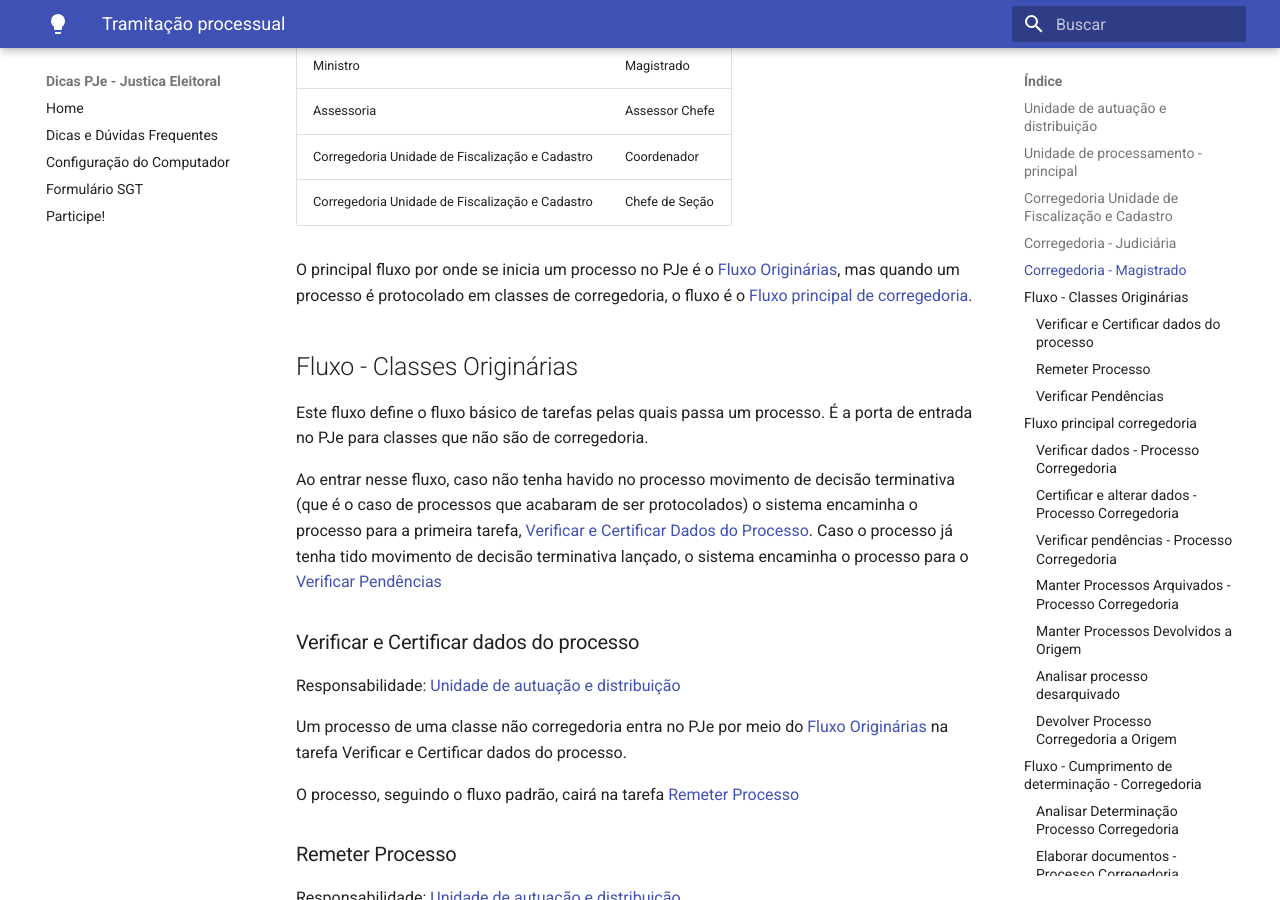
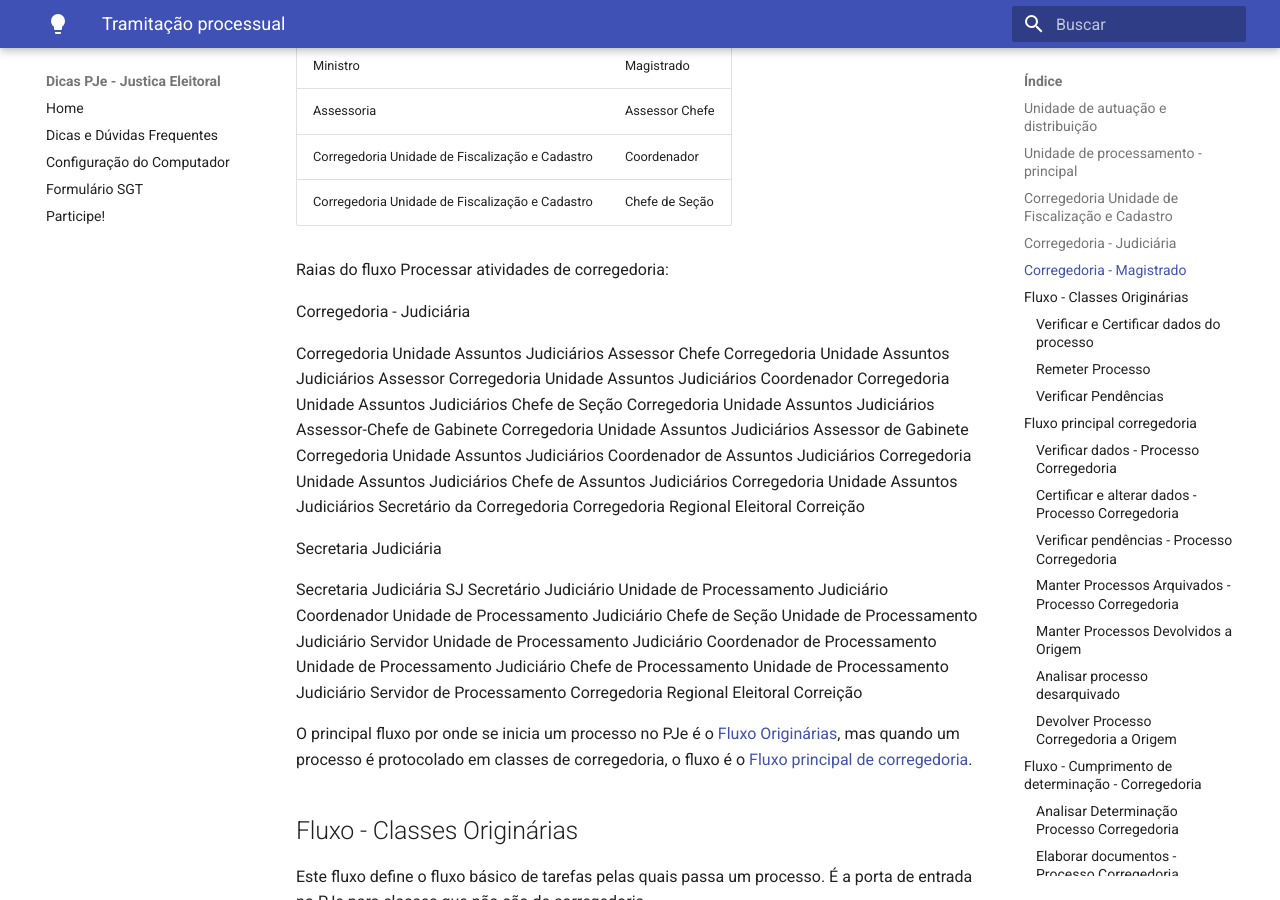
Before and after one commit to PJeJE/dicas_versao_1, an MkDocs documentation site: the page built from docs/corregedoria.md, in a window 1280 px wide and 900 px high, scrolled down 3418 px. Built offline with MkDocs 1.6.1 and Material for MkDocs 9.7.7, drawn with Linux system fonts in a browser that asks for light colours; nearby versions of some CDN libraries.

Commit message:
Update corregedoria.md

```diff
--- a/docs/corregedoria.md
+++ b/docs/corregedoria.md
@@ -65,6 +65,32 @@ Abaixo seguem algumas autorizações de acordo com as unidades onde são realiza
 |Assessoria | Assessor Chefe
 |Corregedoria Unidade de Fiscalização e Cadastro | Coordenador
 |Corregedoria Unidade de Fiscalização e Cadastro | Chefe de Seção
+
+Raias do fluxo Processar atividades de corregedoria:
+
+Corregedoria - Judiciária
+
+Corregedoria Unidade Assuntos Judiciários	Assessor Chefe
+Corregedoria Unidade Assuntos Judiciários	Assessor
+Corregedoria Unidade Assuntos Judiciários	Coordenador
+Corregedoria Unidade Assuntos Judiciários	Chefe de Seção
+Corregedoria Unidade Assuntos Judiciários	Assessor-Chefe de Gabinete
+Corregedoria Unidade Assuntos Judiciários	Assessor de Gabinete
+Corregedoria Unidade Assuntos Judiciários	Coordenador de Assuntos Judiciários
+Corregedoria Unidade Assuntos Judiciários	Chefe de Assuntos Judiciários
+Corregedoria Unidade Assuntos Judiciários	Secretário da Corregedoria
+Corregedoria Regional Eleitoral	Correição
+
+Secretaria Judiciária
+
+Secretaria Judiciária SJ	Secretário Judiciário
+Unidade de Processamento Judiciário	Coordenador
+Unidade de Processamento Judiciário	Chefe de Seção
+Unidade de Processamento Judiciário	Servidor
+Unidade de Processamento Judiciário	Coordenador de Processamento
+Unidade de Processamento Judiciário	Chefe de Processamento
+Unidade de Processamento Judiciário	Servidor de Processamento
+Corregedoria Regional Eleitoral	Correição
 
 O principal fluxo por onde se inicia um processo no PJe é o [Fluxo Originárias](corregedoria.md#fluxo-classes-originarias), mas quando um processo é protocolado em classes de corregedoria, o fluxo é o [Fluxo principal de corregedoria](corregedoria.md#fluxo-principal-corregedoria).
 
```
